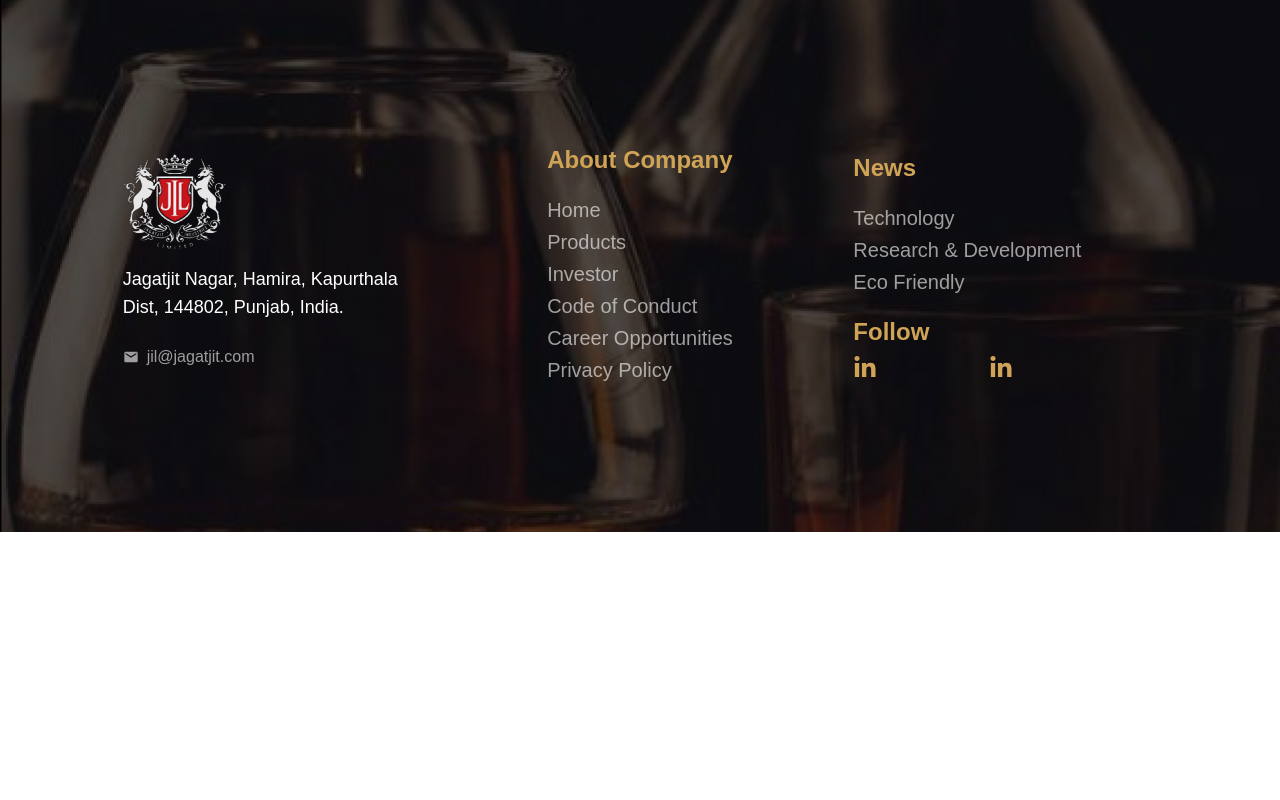
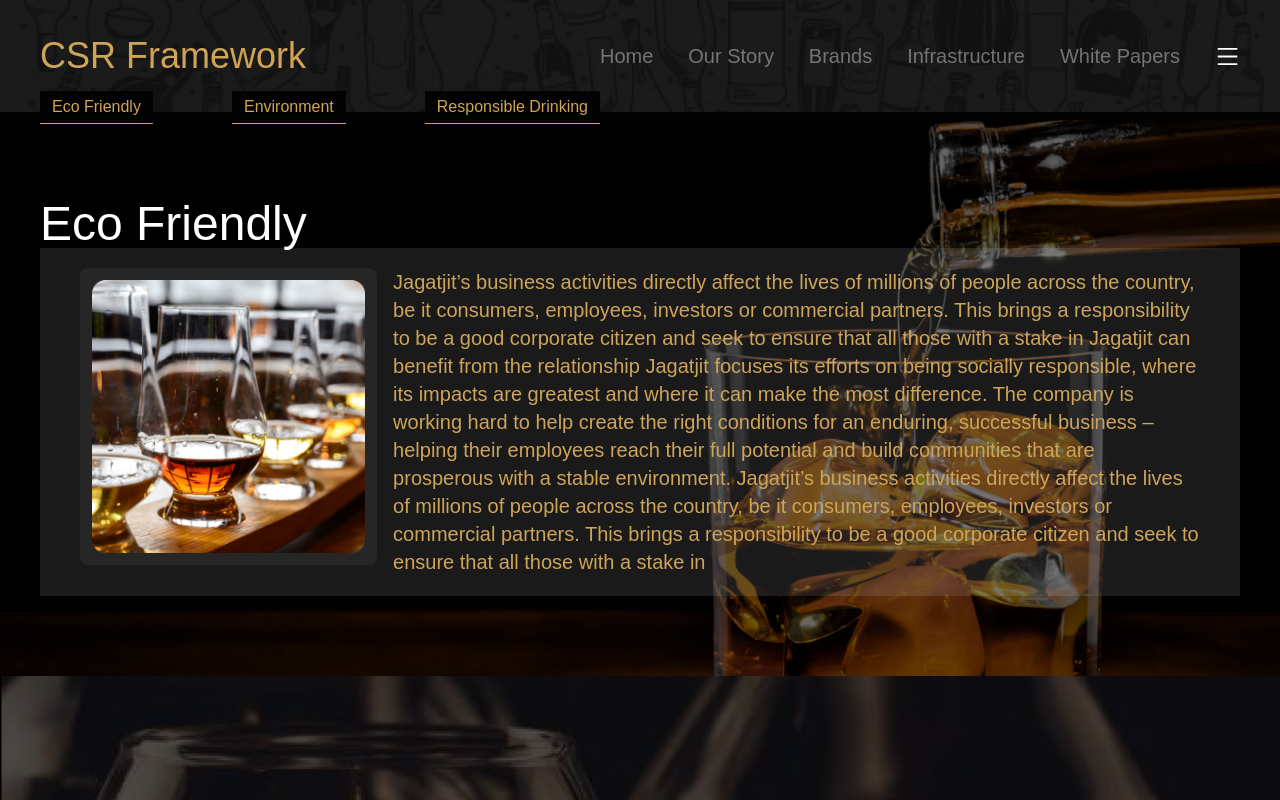
Before and after one commit to sudarshan24-byte/jagatjit-project, a React (Vite) app: page /csr-framework in a window 1280 px wide. Shown: the top 800 px of the page. Built offline with nearby package versions, Linux system fonts and the light colour scheme; some icons are missing; a web font is replaced by a local one.

Commit message:
some changes

```diff
--- a/src/App.jsx
+++ b/src/App.jsx
@@ -10,6 +10,7 @@
 import OurProducts from './pages/OurProducts'
 import Brands from './pages/Brands'
 import Blog from './pages/Blog'
+import CSRFramework from './pages/CSRFramework'
 
 const App = () => {
   return (
@@ -23,6 +24,7 @@
           <Route path="/our-products" element={<OurProducts />} />
           <Route path='/brands' element={<Brands />} />
           <Route path='/blog' element={<Blog />} />
+          <Route path='/csr-framework' element={<CSRFramework />} />
           <Route path="/login" element={<div>login</div>} />
         </Routes>
         <Footer2 />
--- a/src/assets.js
+++ b/src/assets.js
@@ -25,6 +25,8 @@
 import vodka from '/Brands/vodka.png'
 import thinker from '/Brands/Thinker.png'
 import blogss from '/blog/blog.png'
+import eco_friendly from '/CSRFramework/eco-friendly.png'
+
 
 export const logoimg = {
     logo
@@ -77,3 +79,7 @@
     bottle2,
     bottle3
 }
+
+export const csr_framework = {
+    eco_friendly,
+}
--- a/src/components/Navbar.jsx
+++ b/src/components/Navbar.jsx
@@ -9,6 +9,7 @@
         setIsUppernavVisible(!isUppernavVisible);
     };
     return (
+        <div className=''>
             <div className='relative mb-2'>
                 {isUppernavVisible ? <UpperNav onClose={toggleUppernav} /> : <div />}
                 <nav className='navbar bg-cover bg-neutral-950 w-full py-4 sticky top-0 z-20'>
@@ -16,19 +17,19 @@
                         <h1 className='text-4xl'>{pageName}</h1>
                         <div className='hidden lg:block'>
                             <div className='flex justify-between items-center w-[40rem] text-xl text-white/40'>
-                            <div>
+                                <div className='hover:text-secondary duration-300'>
                                     <Link>Home</Link>
                                 </div>
-                            <div>
+                                <div className='hover:text-secondary duration-300'>
                                     <Link>Our Story</Link>
                                 </div>
-                            <div>
+                                <div className='hover:text-secondary duration-300'>
                                     <Link>Brands</Link>
                                 </div>
-                            <div>
+                                <div className='hover:text-secondary duration-300'>
                                     <Link>Infrastructure</Link>
                                 </div>
-                            <div>
+                                <div className='hover:text-secondary duration-300'>
                                     <Link>White Papers</Link>
                                 </div>
                                 <div onClick={toggleUppernav} className='cursor-pointer'>
@@ -41,7 +42,7 @@
                         </div>
                     </div>
                 </nav>
-            <div className={`flex justify-between w-full lg:w-[${width}%] absolute -bottom-4 z-30 px-10 space-x-3`}>
+                <div className={`flex justify-between w-full lg:w-[${width}%] absolute -bottom-3 z-30 px-10 space-x-3`}>
                     {/* <div className='bg-primary-bg text-secondary px-2 py-1 border-b border-secondary'>Home</div> */}
                     {links.map((link, index) => (
                         <div key={index} className='bg-primary-bg text-secondary px-3 py-1 border-b border-secondary'>
@@ -50,6 +51,7 @@
                     ))}
                 </div>
             </div>
+        </div>
     )
 }
 
--- a/src/components/UpperNav.jsx
+++ b/src/components/UpperNav.jsx
@@ -34,16 +34,23 @@
                     <div>
                         <h2 className='border-b border-b-black text-black font-bold'>Ethanol Plant</h2>
                         <div className='text-sm text-[#040303]/50 my-2'>
-                            <div>xxxxxxxxxxxxxx</div>
-                            <div>xxxxxxxxxxxx</div>
+                            <div>Ethanol Plant</div>
+                            <div>IMFL</div>
+                            <div>ENA</div>
                         </div>
                     </div>
                     <div>
                         <h2 className='border-b border-b-black text-black font-bold'>CSR Framework</h2>
                         <div className='text-sm text-[#040303]/50 my-2'>
-                            <div>Eco Friendly</div>
-                            <div>Environment</div>
-                            <div>Responsible Drinking</div>
+                            <div>
+                                <Link to='/csr-framework'>Eco Friendly</Link>
+                            </div>
+                            <div>
+                                <Link to='/csr-framework'>Environment</Link>
+                            </div>
+                            <div>
+                                <Link to='/csr-framework'>Responsible Drinking</Link>
+                            </div>
                         </div>
                     </div>
                     <div className='text-black font-bold'>
--- a/src/index.css
+++ b/src/index.css
@@ -68,7 +68,13 @@
     background-image: url('/Our-Story/outsto.png');
     background-repeat: no-repeat;
 }
+
 .Blog-bg {
     background-image: url('/blog/blogd.png');
     background-repeat: no-repeat;
 }
+
+.csr-framework {
+    background-image: url('/Home-Images/HeroBg.png');
+    background-repeat: no-repeat;
+}
--- a/src/pages/Brands.jsx
+++ b/src/pages/Brands.jsx
@@ -8,7 +8,7 @@
         <div>
             <Navbar
                 pageName='Brands'
-                links={['Whisky', 'Rum', 'Gin','Vodka','Brandy','Scotch']}
+                links={['Whisky', 'Rum', 'Gin', 'Vodka', 'Brandy', 'Scotch']}
                 width='30'
             />
 
@@ -16,7 +16,7 @@
                 <div className='bg-black/70 px-10 h-full py-20'>
 
                     <h1 className='text-white/30 text-5xl'>
-                    Whisky
+                        Whisky
                     </h1>
 
 
@@ -82,7 +82,7 @@
                         <Cards img={brandsI.bottle1} text='BinnieS Fine Whisky' />
                     </div>
                     <h1 className='text-white/30 text-5xl'>
-                    Scotch
+                        Scotch
                     </h1>
 
                     {/* Cards */}
--- /dev/null
+++ b/src/pages/CSRFramework.jsx
@@ -0,0 +1,44 @@
+import React from 'react'
+import Navbar from '../components/Navbar'
+import { csr_framework } from '../assets'
+
+const CSRFramework = () => {
+    return (
+        <div>
+            <Navbar
+                pageName='CSR Framework'
+                links={['Eco Friendly', 'Environment', 'Responsible Drinking']}
+                width='50'
+            />
+            <div className='csr-framework bg-cover'>
+                <div className='bg-black/60 py-20 px-10'>
+
+                    {/* Eco Friendly */}
+                    <h1 className='text-white text-5xl'>
+                        Eco Friendly
+                    </h1>
+
+                    <div className='bg-white/10 px-10 py-5 flex'>
+                        <div>
+                            <img src={csr_framework.eco_friendly} alt="" className='bg-white/5 p-3 rounded-lg' />
+                        </div>
+                        <div className='w-[80%] pl-4 text-xl'>
+                            Jagatjit’s business activities directly affect the lives of millions of people across the country,
+                            be it consumers, employees, investors or commercial partners. This brings a responsibility to be a good
+                            corporate citizen and seek to ensure that all those with a stake in Jagatjit can benefit from the
+                            relationship Jagatjit focuses its efforts on being socially responsible, where its impacts are greatest
+                            and where it can make the most difference. The company is working hard to help create the right
+                            conditions for an enduring, successful business – helping their employees reach their full potential and
+                            build communities that are prosperous with a stable environment. Jagatjit’s business activities directly
+                            affect the lives of millions of people across the country, be it consumers, employees, investors or
+                            commercial partners. This brings a responsibility to be a good corporate citizen and seek to ensure that
+                            all those with a stake in
+                        </div>
+                    </div>
+                </div>
+            </div>
+        </div>
+    )
+}
+
+export default CSRFramework
--- a/src/pages/Home.jsx
+++ b/src/pages/Home.jsx
@@ -13,6 +13,7 @@
 import { FaLocationDot } from "react-icons/fa6";
 import { PiPrinterFill } from "react-icons/pi";
 import Location from '../components/Location'
+import { Link } from 'react-router-dom'
 
 
 const Home = () => {
@@ -43,20 +44,26 @@
                         {/* Right Side */}
                         <div className='grid grid-row-3 md:grid-cols-2 lg:grid-cols-3 place-items-start md:place-items-baseline lg:place-items-center w-[40%]'>
                             {/* Liqours */}
-                            <div className='flex items-center justify-start bg-stone-900 h-10 rounded-md rounded-s-2xl my-3'>
+                            <Link to='/our-products'>
+                                <div className='flex items-center justify-start bg-stone-900 h-10 rounded-md rounded-s-2xl my-3 hover:-translate-y-2 duration-300'>
                                     <img src={homeImages.liqour} alt="liqour" width={50} className='mb-5' />
                                     <p className='px-3'>Liqours</p>
                                 </div>
+                            </Link>
                             {/* Milk Food */}
-                            <div className='flex items-center justify-start bg-stone-900 h-10 w-40 rounded-md rounded-s-2xl my-3'>
+                            <Link to='/our-products'>
+                                <div className='flex items-center justify-start bg-stone-900 h-10 w-40 rounded-md rounded-s-2xl my-3 hover:-translate-y-2 duration-300'>
                                     <img src={homeImages.milkfood} alt="liqour" width={70} className='mb-5' />
                                     <p className='px-3'>Milk Food</p>
                                 </div>
+                            </Link>
                             {/* Ethanol */}
-                            <div className='flex items-center justify-start bg-stone-900 h-10 w-28 rounded-md rounded-s-2xl my-3'>
+                            <Link to='/our-products'>
+                                <div className='flex items-center justify-start bg-stone-900 h-10 w-28 rounded-md rounded-s-2xl my-3 hover:-translate-y-2 duration-300'>
                                     <img src={homeImages.ethanol} alt="liqour" width={40} className='mb-6' />
                                     <p className='px-3'>Ethanol</p>
                                 </div>
+                            </Link>
                         </div>
 
                         {/* Left Side */}
```
Also changed, not shown: public/CSRFramework/eco-friendly.png (added). Lines whose indentation alone changed are shown as unchanged.
